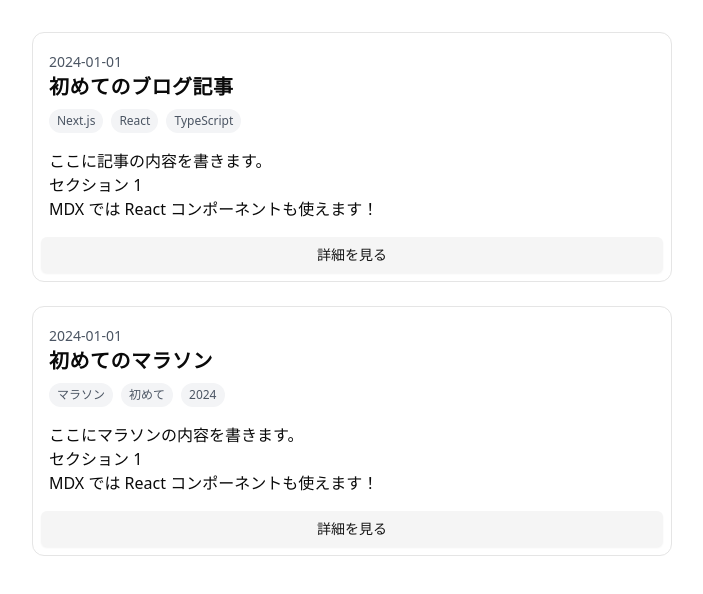
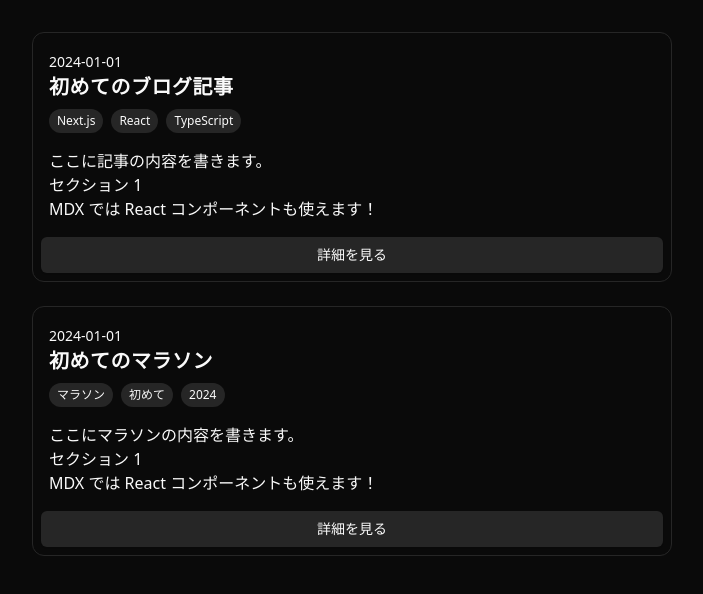
Before and after one commit to yuuki008/me, a Next.js app: page /blog in a window 1280 px wide. Shown: the top 594 px of the page, without its empty margins (288-991 px from the left). Built offline with nearby package versions, Linux system fonts and the light colour scheme.

Commit message:
Add blog page with MDX support, custom components, and dynamic routing for fetching and rendering posts

```diff
--- /dev/null
+++ b/src/app/blog/[slug]/mdx.tsx
@@ -0,0 +1,108 @@
+import Link from "next/link";
+import Image, { ImageProps } from "next/image";
+import { MDXRemote, MDXRemoteProps } from "next-mdx-remote/rsc";
+import { highlight } from "sugar-high";
+import React from "react";
+
+function Table({ data }: { data: { headers: string[]; rows: string[][] } }) {
+  const headers = data.headers.map((header, index: number) => (
+    <th key={index}>{header}</th>
+  ));
+  const rows = data.rows.map((row, index: number) => (
+    <tr key={index}>
+      {row.map((cell, cellIndex: number) => (
+        <td key={cellIndex}>{cell}</td>
+      ))}
+    </tr>
+  ));
+
+  return (
+    <table>
+      <thead>
+        <tr>{headers}</tr>
+      </thead>
+      <tbody>{rows}</tbody>
+    </table>
+  );
+}
+
+function CustomLink(props: { href: string; children: React.ReactNode }) {
+  const { href, children } = props;
+
+  if (href.startsWith("/")) {
+    return (
+      <Link {...props} href={href}>
+        {children}
+      </Link>
+    );
+  }
+
+  if (href.startsWith("#")) {
+    return <a {...props} />;
+  }
+
+  return <a target="_blank" rel="noopener noreferrer" {...props} />;
+}
+
+function RoundedImage(props: ImageProps) {
+  return <Image className="rounded-lg" {...props} alt={props.alt} />;
+}
+
+function Code({ children, ...props }: { children: string }) {
+  const codeHTML = highlight(children);
+  return <code dangerouslySetInnerHTML={{ __html: codeHTML }} {...props} />;
+}
+
+function slugify(str?: string) {
+  return str
+    ?.toLowerCase()
+    ?.trim() // Remove whitespace from both ends of a string
+    ?.replace(/\s+/g, "-") // Replace spaces with -
+    ?.replace(/&/g, "-and-") // Replace & with 'and'
+    ?.replace(/[^\w\-]+/g, "") // Remove all non-word characters except for -
+    ?.replace(/\-\-+/g, "-"); // Replace multiple - with single -
+}
+
+function createHeading(level: number) {
+  const Heading = ({ children }: { children: string }) => {
+    const slug = slugify(children);
+    return React.createElement(
+      `h${level}`,
+      { id: slug },
+      [
+        React.createElement("a", {
+          href: `#${slug}`,
+          key: `link-${slug}`,
+          className: "anchor",
+        }),
+      ],
+      children
+    );
+  };
+
+  Heading.displayName = `Heading${level}`;
+
+  return Heading;
+}
+
+const components = {
+  h1: createHeading(1),
+  h2: createHeading(2),
+  h3: createHeading(3),
+  h4: createHeading(4),
+  h5: createHeading(5),
+  h6: createHeading(6),
+  Image: RoundedImage,
+  a: CustomLink,
+  code: Code,
+  Table,
+};
+
+export function CustomMDX(props: MDXRemoteProps) {
+  return (
+    <MDXRemote
+      {...props}
+      components={{ ...components, ...(props.components || {}) }}
+    />
+  );
+}
--- /dev/null
+++ b/src/app/blog/[slug]/page.tsx
@@ -0,0 +1,27 @@
+import { notFound } from "next/navigation";
+import { CustomMDX } from "./mdx";
+import { getPostBySlug } from "../utils";
+
+export default async function Blog({ params }: { params: { slug: string } }) {
+  const post = await getPostBySlug(params.slug);
+
+  if (!post) {
+    notFound();
+  }
+
+  return (
+    <section className="max-w-2xl mx-auto px-4 py-8">
+      <h1 className="title font-semibold text-2xl tracking-tighter">
+        {post.title}
+      </h1>
+      <div className="flex justify-between items-center mt-2 mb-8 text-sm">
+        <p className="text-sm text-neutral-600 dark:text-neutral-400">
+          {post.date}
+        </p>
+      </div>
+      <article className="prose">
+        <CustomMDX source={post.content} />
+      </article>
+    </section>
+  );
+}
--- a/src/app/blog/page.tsx
+++ b/src/app/blog/page.tsx
@@ -16,9 +16,11 @@ export default async function BlogPage() {
           >
             <div className="flex-1 p-2">
               <div className="mb-4">
-                <time className="text-gray-600 text-sm">{post.date}</time>
+                <time className="text-secondary-foreground text-sm">
+                  {post.date}
+                </time>
                 <Link href={`/blog/${post.slug}`}>
-                  <h2 className="text-xl font-bold hover:text-blue-600 tracking-wide">
+                  <h2 className="text-xl font-bold hover:text-primary tracking-wide">
                     {post.title}
                   </h2>
                 </Link>
@@ -26,7 +28,7 @@ export default async function BlogPage() {
                   {post.tags.map((tag) => (
                     <span
                       key={tag}
-                      className="text-gray-600 text-xs bg-gray-100 px-2 py-1 rounded-full"
+                      className="text-secondary-foreground text-xs bg-secondary px-2 py-1 rounded-full"
                     >
                       {tag}
                     </span>
--- a/src/app/layout.tsx
+++ b/src/app/layout.tsx
@@ -29,7 +29,7 @@ export default function RootLayout({
     <html>
       <body
         suppressHydrationWarning
-        className={`${geistSans.variable} ${geistMono.variable} antialiased`}
+        className={`${geistSans.variable} ${geistMono.variable} antialiased dark`}
       >
         {children}
       </body>
```
